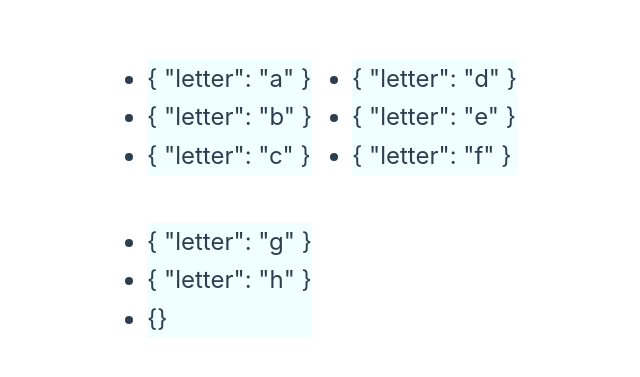
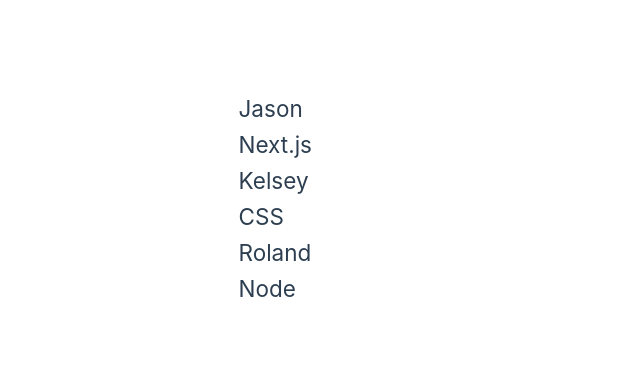
Before and after one commit to JasonXBOptel/vue_fullstack, a Vue app: page / in a window 1280 px wide. Shown: the part 177-554 px from the top of the page, without its empty margins (328-968 px from the left). Built offline with nearby package versions, Linux system fonts and the light colour scheme.

Commit message:
Nested v-for loops

```diff
--- a/src/App.vue
+++ b/src/App.vue
@@ -1,28 +1,19 @@
 <script setup>
-// Create pagination blocks of size 3
-// Render bullets abc def gh
-let offset1 = 0;
-let offset2 = 3;
-let offset3 = 6;
-const arr = ["a", "b", "c", "d", "e", "f", "g", "h"];
+const ef = [
+  { name: "Jason", strength: "Next.js" },
+  { name: "Kelsey", strength: "CSS" },
+  { name: "Roland", strength: "Node" },
+];
+// const renderChunks = function (i, offset) {};
 </script>
 <template>
   <ul>
-    <li v-for="(n, i) in 3" :key="n">
-      {{ { letter: arr[i + offset1] } }}
-    </li>
+    <section v-for="(profile, i) of ef" :key="i">
+      <h1 v-for="(val, property) of profile" :key="property">
+        {{ val }}
+      </h1>
+    </section>
   </ul>
-  <ul>
-    <li v-for="(n, i) in 3" :key="n">
-      {{ { letter: arr[i + offset2] } }}
-    </li>
-  </ul>
-  <ul>
-    <li v-for="(n, i) in 3" :key="n">
-      {{ { letter: arr[i + offset3] } }}
-    </li>
-  </ul>
-  <!-- </div> -->
 </template>
 
 <style scoped>
@@ -33,12 +24,9 @@
   display: flex;
   flex-direction: column;
 }
-section {
-  display: flex;
-  flex-direction: row;
-}
+
 li {
-  background-color: azure;
+  background-color: rgb(150, 194, 194);
 }
 ul {
   margin-bottom: 3rem;
```
